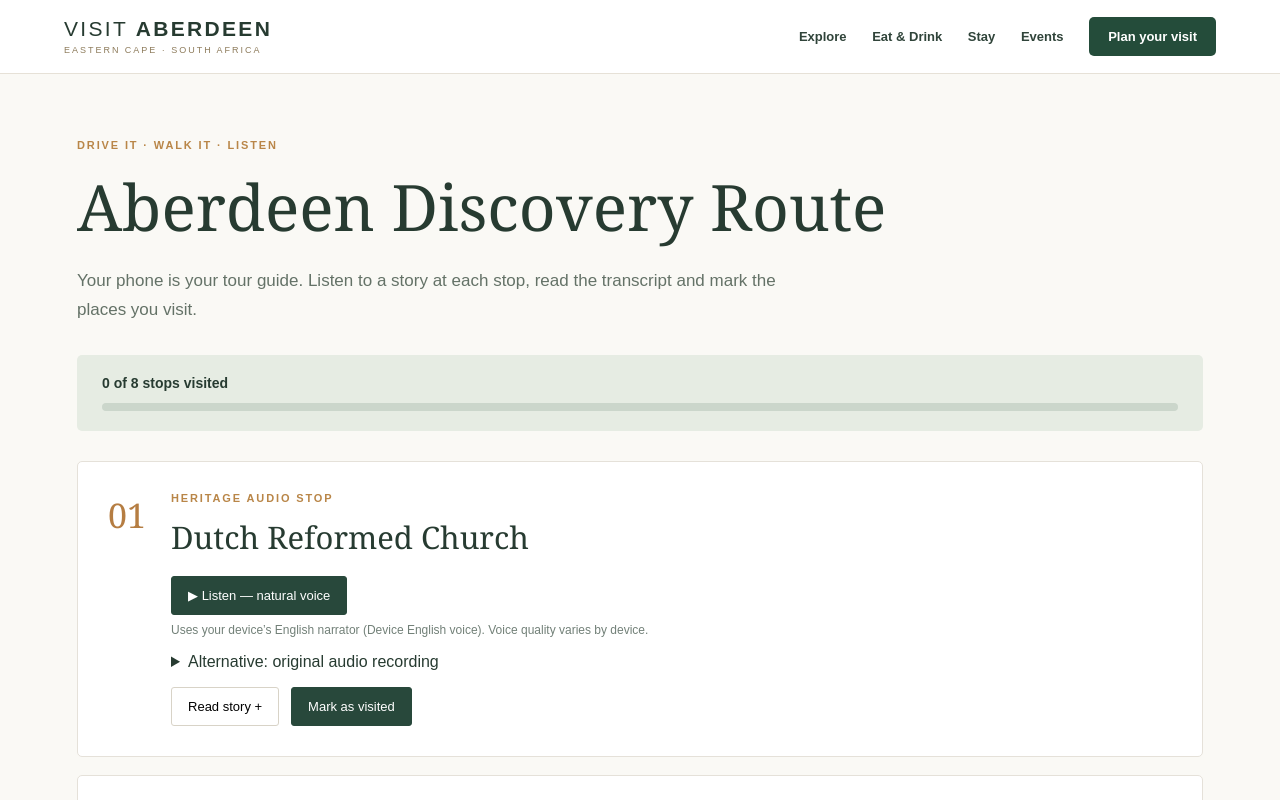
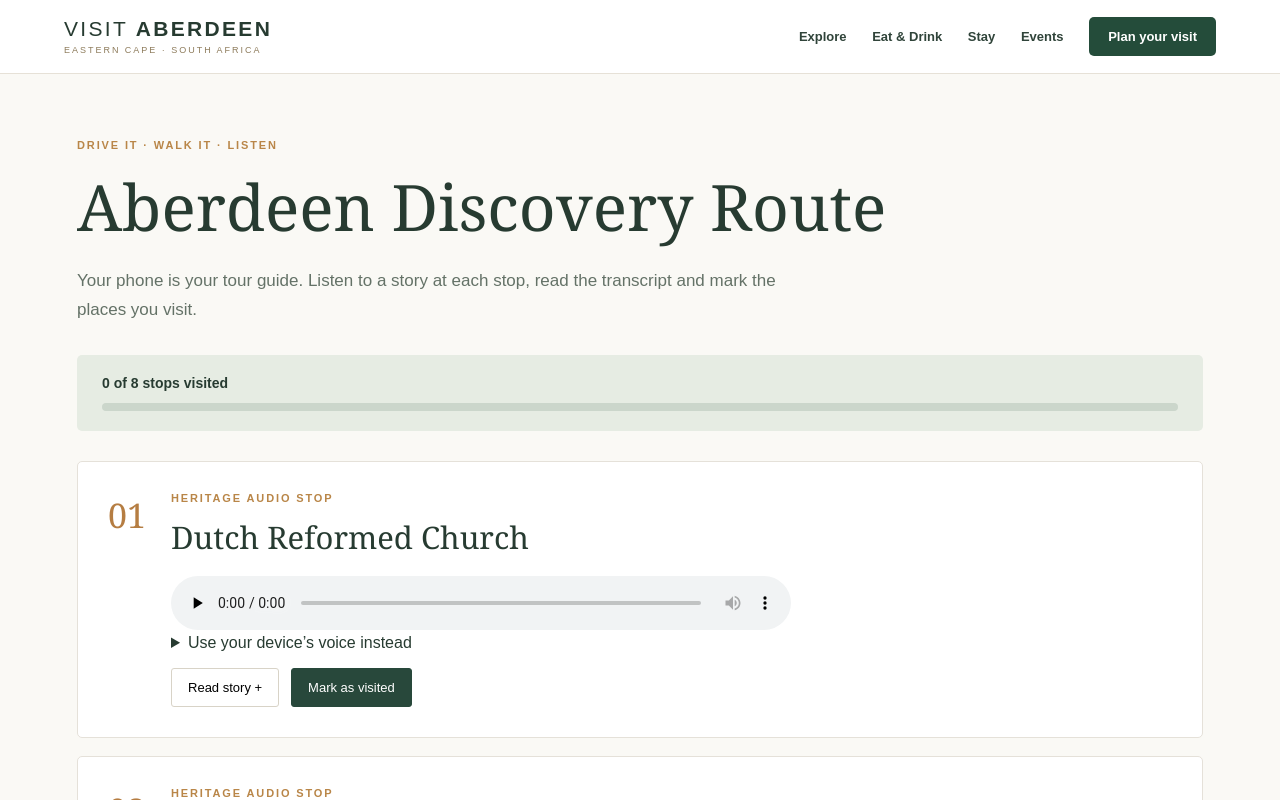
Before and after one commit to andrevercuiel/visitaberdeen, a Next.js app: page /discovery-route in a window 1280 px wide. Shown: the top 800 px of the page. Built offline with nearby package versions, Linux system fonts and the light colour scheme.

Commit message:
Play the new recorded guide by default at all eight stops

```diff
--- a/app/discovery-route/page.jsx
+++ b/app/discovery-route/page.jsx
@@ -94,21 +94,19 @@ export default function Route() {
       <div className="stopBody">
         <div className="eyebrow">HERITAGE AUDIO STOP</div>
         <h2>{s.name}</h2>
-        {speechAvailable && <div style={{marginBottom: "0.75rem"}}>
-          <button className="mark" type="button" onClick={() => narrate(s)} aria-label={speakingId === s.id ? `Stop narration at ${s.name}` : `Listen to ${s.name} with natural voice`}>
-            {speakingId === s.id ? "■ Stop narration" : "▶ Listen — natural voice"}
-          </button>
-          <p className="fine" style={{margin: "0.35rem 0"}}>Uses your device’s English narrator{voiceLabel ? ` (${voiceLabel})` : ""}. Voice quality varies by device.</p>
-        </div>}
-        <details style={{marginBottom: "0.75rem"}}>
-          <summary>{speechAvailable ? "Alternative: original audio recording" : "Listen to recording"}</summary>
-          <audio ref={el => { audioRefs.current[s.id] = el; }} controls preload="none" src={s.audio} aria-label={`Original audio recording of ${s.name}`} onPlay={() => {
+        <audio ref={el => { audioRefs.current[s.id] = el; }} controls preload="none" src={`${s.audio}?voice=emma-1`} aria-label={`Tour narration for ${s.name}`} onPlay={() => {
             if (typeof window !== "undefined" && "speechSynthesis" in window) window.speechSynthesis.cancel();
             activeSpeech.current = null;
             setSpeakingId(null);
             Object.entries(audioRefs.current).forEach(([id, el]) => { if (Number(id) !== s.id && el) el.pause(); });
           }}>Your browser does not support audio playback.</audio>
-        </details>
+        {speechAvailable && <details style={{marginBottom: "0.75rem"}}>
+          <summary>Use your device’s voice instead</summary>
+          <button className="mark" type="button" onClick={() => narrate(s)} aria-label={speakingId === s.id ? `Stop narration at ${s.name}` : `Listen to ${s.name} with device voice`}>
+            {speakingId === s.id ? "■ Stop narration" : "▶ Listen with device voice"}
+          </button>
+          <p className="fine" style={{margin: "0.35rem 0"}}>Uses your device’s English narrator{voiceLabel ? ` (${voiceLabel})` : ""}. Voice quality varies by device.</p>
+        </details>}
         <div className="stopActions">
           <button className="plain" onClick={() => setOpen(p => ({...p, [s.id]: !p[s.id]}))}>{open[s.id] ? "Hide" : "Read"} story {open[s.id] ? "−" : "+"}</button>
           <button className={done.includes(s.id) ? "visited" : "mark"} onClick={() => toggle(s.id)}>{done.includes(s.id) ? "✓ Visited" : "Mark as visited"}</button>
@@ -117,6 +115,6 @@ export default function Route() {
       </div>
     </article>)}</div>
     {done.length === stops.length && <div className="completion">🎉 You completed the Aberdeen Discovery Route! Contact participating businesses about current offers. No automatic reward is promised.</div>}
-    <p className="fine">Narration uses your device’s available English speech voices, with original recordings as a fallback. Historical transcripts, dates and pronunciation should be reviewed by local historians before official publication. GPS check-ins and Afrikaans narration are planned, not yet active.</p>
+    <p className="fine">All eight stops use the same recorded English AI narrator. You can also read each story below. Historical transcripts, dates and pronunciation should be reviewed by local historians before official publication. GPS check-ins and Afrikaans narration are planned, not yet active.</p>
   </main>;
 }
```
